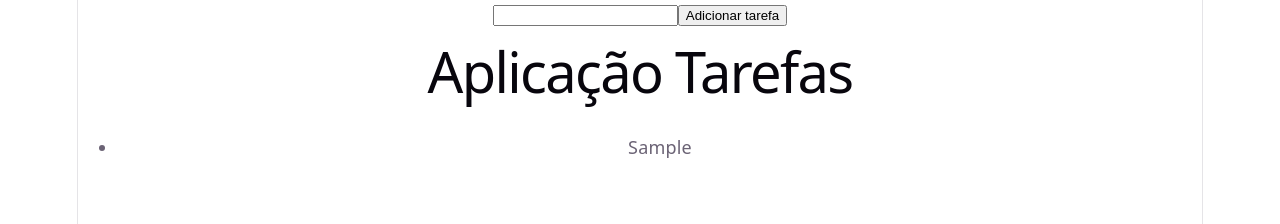
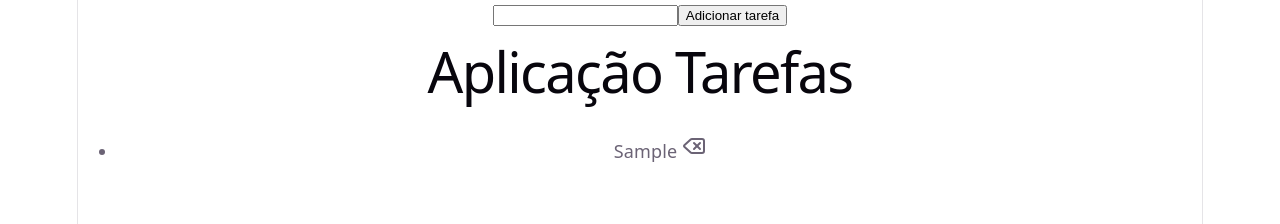
Before and after one commit to Caio-Dev0/aplicacao-de-tarefas, a React (Vite) app: page / in a window 1280 px wide. Both pictures are taken after typing "Sample" into the empty fields and a click on the input "Adicionar tarefa". Shown: the top 224 px of the page. Built offline with nearby package versions, Linux system fonts and the light colour scheme.

Commit message:
Adiciona a feature de excluir task

```diff
--- a/src/App.tsx
+++ b/src/App.tsx
@@ -22,6 +22,10 @@ function App() {
     setNameTask("")
   }
 
+  function handleDeleteTask(id: number): void{
+    setTasks(prev => prev.filter(task => task.id !== id))
+  }
+
   return (
     <>
     <form className="task-form" onSubmit={handleSubmitForm}>
@@ -29,7 +33,7 @@ function App() {
             <input type="submit" className="task-form__button" value="Adicionar tarefa"/>
     </form>
 
-    <Home tasks={tasks}/>
+    <Home tasks={tasks} handleDeleteTask={handleDeleteTask}/>
 
     </>
   )
--- a/src/home.tsx
+++ b/src/home.tsx
@@ -1,6 +1,6 @@
 import type { Task } from "./App"
 
-function Home({tasks}: {tasks: Task[]}){
+function Home({tasks, handleDeleteTask}: {tasks: Task[], handleDeleteTask(id: number): void}){
     console.log(tasks)
 
     return(
@@ -10,7 +10,7 @@ function Home({tasks}: {tasks: Task[]}){
     </header>
     <ul>
       {tasks.map(a => {
-        return <li key={a.id}>{a.name}</li>
+        return <li key={a.id}>{a.name} <svg onClick={() => handleDeleteTask(a.id)} xmlns="http://www.w3.org/2000/svg" width="24" height="24" viewBox="0 0 24 24" fill="none" stroke="currentColor" stroke-width="2" stroke-linecap="round" stroke-linejoin="round" className="lucide lucide-delete-icon lucide-delete"><path d="M10 5a2 2 0 0 0-1.344.519l-6.328 5.74a1 1 0 0 0 0 1.481l6.328 5.741A2 2 0 0 0 10 19h10a2 2 0 0 0 2-2V7a2 2 0 0 0-2-2z"/><path d="m12 9 6 6"/><path d="m18 9-6 6"/></svg></li>
         })}
     </ul>
     </>
```
